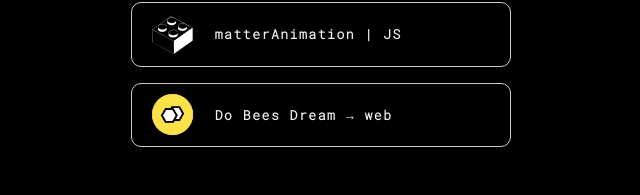
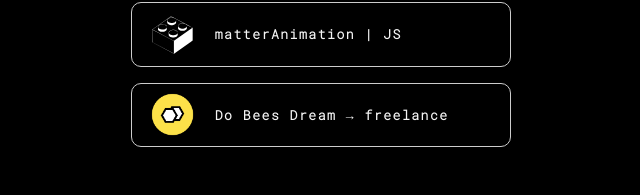
Before and after one commit to clasei/clara, a React (Create React App) app: page / in a window 1280 px wide. Shown: the part 1047-1242 px from the top of the page, without its empty margins (319-959 px from the left). Built offline with nearby package versions, Linux system fonts and the light colour scheme.

Commit message:
projects updated

```diff
--- a/src/components/ProjectLinks/ProjectLinks.js
+++ b/src/components/ProjectLinks/ProjectLinks.js
@@ -43,7 +43,7 @@ const projects = [
         image: projectLogo
     },
     {
-        name: "Do Bees Dream → web",
+        name: "Do Bees Dream → freelance",
         link: "https://dobeesdream.com",
         image: dbdLogo
     },
```
